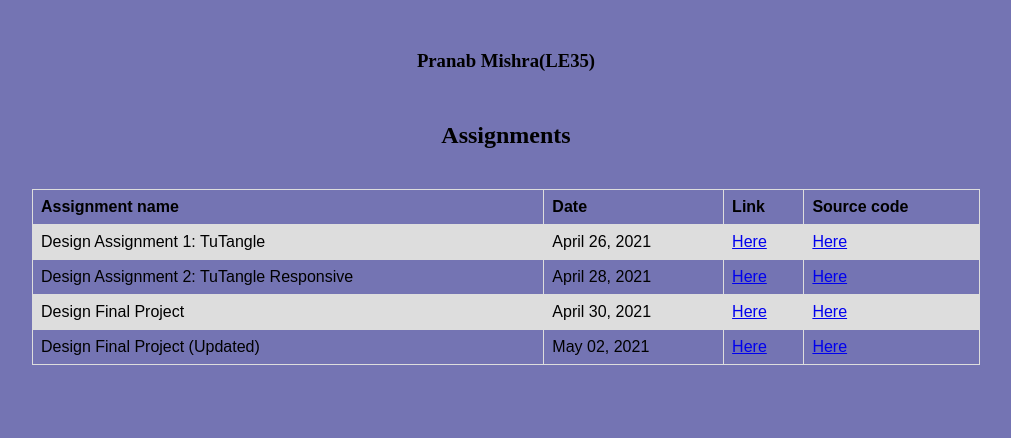
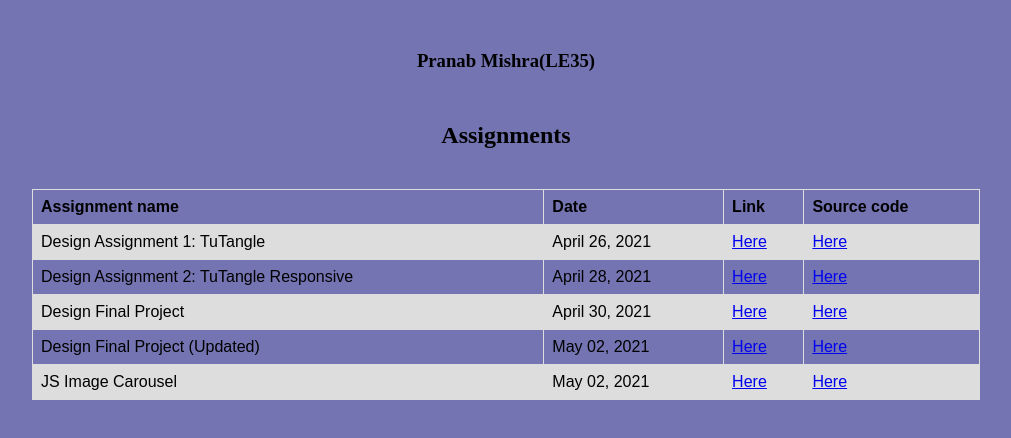
Before and after one commit to mpranab7890/mpranab7890.github.io, a plain HTML site: page index.html in a window 1280 px wide. Shown: the whole page, without its empty margins (134-1145 px from the left). Drawn offline with Linux system fonts and the light colour scheme.

Commit message:
Added new entry for image carousel

```diff
--- a/index.html
+++ b/index.html
@@ -42,6 +42,16 @@
         <td><a href="https://github.com/mpranab7890/design-final-updated" target="_blank">Here</a></td>
       </tr>
 
+       <tr>
+        <td>JS Image Carousel</td>
+        <td>May 02, 2021</td>
+        <td><a href="https://mpranab7890.github.io/image-carousel/" target="_blank">Here</a></td>
+        <td><a href="https://github.com/mpranab7890/image-carousel" target="_blank">Here</a></td>
+      </tr>
+
+
+
+
     </table>
   </body>
 </html>
```
Also changed, not shown: css/style.css (line endings or trailing spaces).
